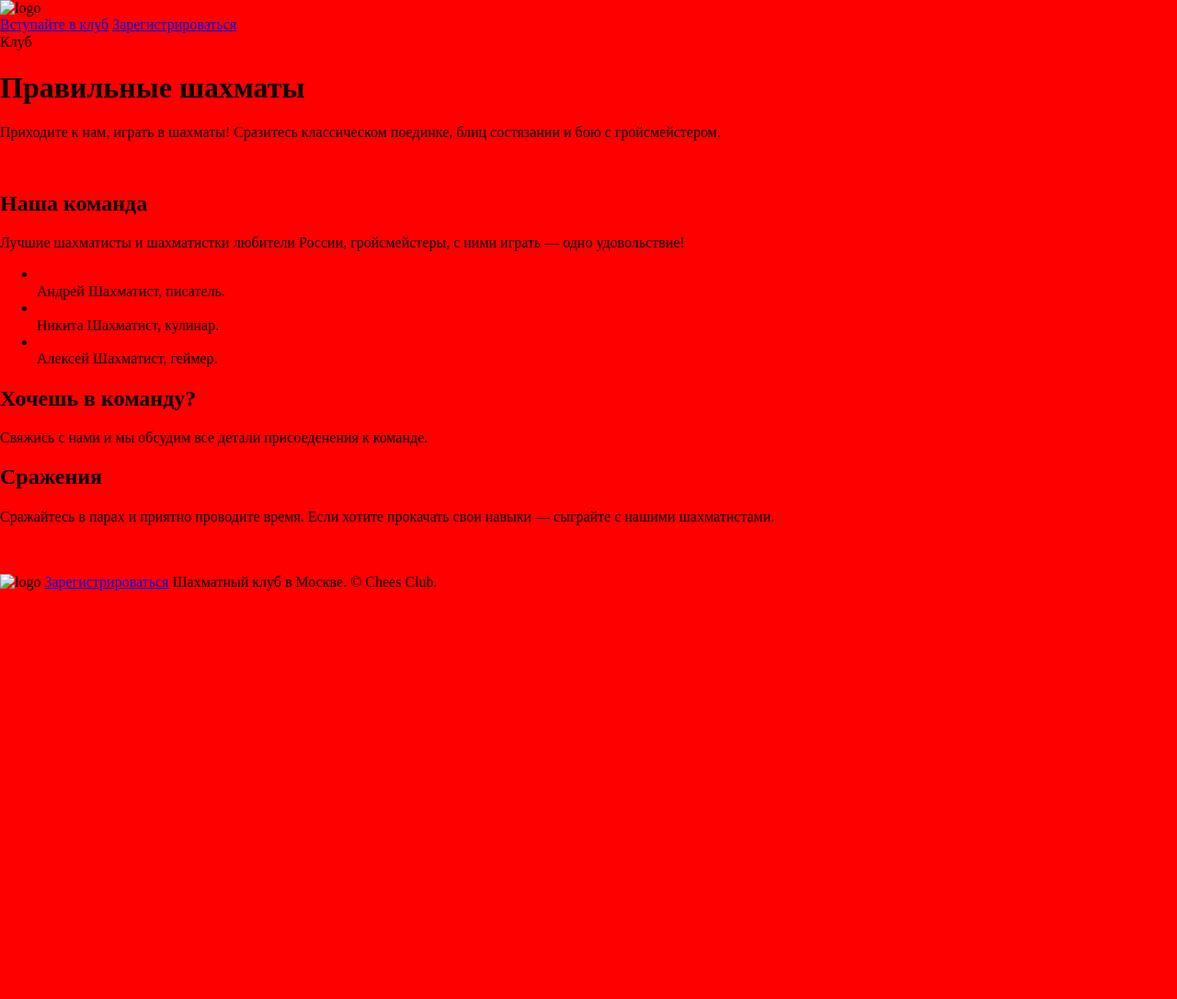
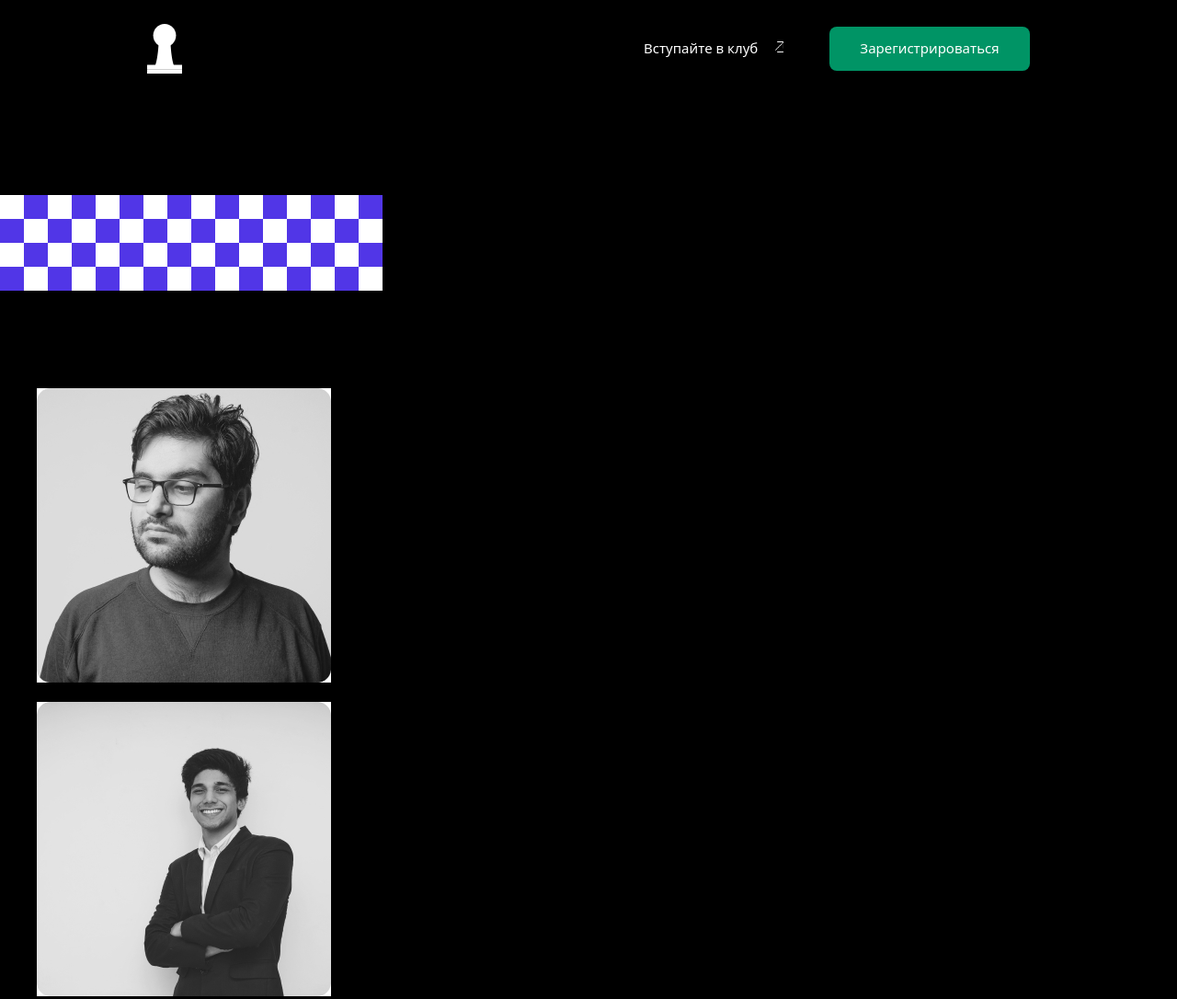
Before and after one commit to iarosch22/chessclub, a website built with webpack: page src/index.html in a window 1280 px wide. Shown: the top 1086 px of the page at 92% size. Before the commit the page ends 800 px from the top, so only its background shows below. Built offline with nearby package versions, Linux system fonts and the light colour scheme.

Commit message:
feat: add header

```diff
--- a/src/blocks/header/header.scss
+++ b/src/blocks/header/header.scss
@@ -0,0 +1,6 @@
+.header {
+    padding: 26px 160px 0 160px;
+
+    display: flex;
+    justify-content: space-between;
+}
--- a/src/blocks/logo/logo.scss
+++ b/src/blocks/logo/logo.scss
@@ -0,0 +1,4 @@
+.logo {
+    width: 38px;
+    height: 54px;
+}
--- a/src/blocks/page/page.scss
+++ b/src/blocks/page/page.scss
@@ -0,0 +1,4 @@
+.page {
+    max-width: 1440px;
+    margin: 0 auto;
+}
--- /dev/null
+++ b/src/blocks/registration/__arrow-link/registration__arrow-link.scss
@@ -0,0 +1,6 @@
+.registration__arrow-link {
+    display: block;
+    width: 10px;
+    height: 13px;
+    background-image: url(../../../images/arrow-link.svg);
+}
--- a/src/blocks/registration/__btn/registration__btn.scss
+++ b/src/blocks/registration/__btn/registration__btn.scss
@@ -0,0 +1,14 @@
+@use '../../../scss/mixins/button' as b;
+@use '../../../scss/mixins/links' as l;
+@use '../../../scss/variables' as v;
+
+.registration__btn {
+    @include l.links;
+    @include b.button;
+
+    background-color: v.$green;
+
+    display: flex;
+    justify-content: center;
+    align-items: center;
+}
--- a/src/blocks/registration/__link/registration__link.scss
+++ b/src/blocks/registration/__link/registration__link.scss
@@ -0,0 +1,9 @@
+@use '../../../scss/mixins/links' as m;
+
+.registration__link {
+    @include m.links;
+
+    display: flex;
+    justify-content: space-between;
+    width: 152px;
+}
--- a/src/blocks/registration/registration.scss
+++ b/src/blocks/registration/registration.scss
@@ -0,0 +1,10 @@
+@use '../../scss/variables' as v;
+
+.registration {
+    font-size: v.$font-size-buttons;
+
+    display: flex;
+    justify-content: space-between;
+    align-items: center;
+    gap: 50px;
+}
--- a/src/blocks/root/root.scss
+++ b/src/blocks/root/root.scss
@@ -0,0 +1,6 @@
+@use 'variables' as v;
+
+.root {
+    background-color: #000;
+    font-family: v.$main-font;
+}
--- a/src/index.html
+++ b/src/index.html
@@ -8,9 +8,9 @@
 <body class="root">
     <div class="page">
         <header class="header">
-            <img src="" alt="logo" class="logo">
+            <img src="<%=require('./images/logo.svg')%>" alt="logo" class="logo">
             <div class="registration">
-                <a href="#" class="registration__link">Вступайте в клуб</a>
+                <a href="#" class="registration__link">Вступайте в клуб<span class="registration__arrow-link"></span></a>
                 <a href="#" class="registration__btn">Зарегистрироваться</a>
             </div>
         </header>
@@ -19,28 +19,28 @@
                 <div class="promo__sticker">Клуб</div>
                 <h1 class="promo__title">Правильные шахматы</h1>
                 <p class="promo__subtitle">Приходите к нам, играть в шахматы! Сразитесь классическом поединке, блиц состязании и бою с гройсмейстером.</p>
-                <img src="" alt="" class="promo__chessboard-img">
+                <img src="./images/chessboard.jpg" alt="" class="promo__chessboard-img">
             </section>
             <section class="team">
                 <h2 class="team__title">Наша команда</h2>
                 <p class="team__subtitle">Лучшие шахматисты и шахматистки любители России, гройсмейстеры, с ними играть — одно удовольствие!</p>
                 <ul class="team-list">
                     <li class="team__item">
-                        <img src="" alt="" class="team__img">
+                        <img src="./images/team-item1.jpg" alt="" class="team__img">
                         <div class="team__text">
                             <span class="team__name">Андрей</span>
                             <span class="team__job">Шахматист, писатель.</span>
                         </div>
                     </li>
                     <li class="team__item">
-                        <img src="" alt="" class="team__img">
+                        <img src="./images/team-item2.jpg" alt="" class="team__img">
                         <div class="team__text">
                             <span class="team__name">Никита</span>
                             <span class="team__job">Шахматист, кулинар.</span>
                         </div>
                     </li>
                     <li class="team__item">
-                        <img src="" alt="" class="team__img">
+                        <img src="./images/team-item3.jpg" alt="" class="team__img">
                         <div class="team__text">
                             <span class="team__name">Алексей</span>
                             <span class="team__job">Шахматист, геймер.</span>
@@ -56,15 +56,15 @@
                 <h2 class="features__title">Сражения</h2>
                 <p class="features__subtitle">Сражайтесь в парах и приятно проводите время. Если хотите прокачать свои навыки — сыграйте с нашими шахматистами.</p>
                 <div class="features__gallery">
-                    <img src="" alt="" class="features__item">
-                    <img src="" alt="" class="features__item">
-                    <img src="" alt="" class="features__item">
+                    <img src="./images/features-item1.jpg" alt="" class="features__item">
+                    <img src="./images/features-item2.jpg" alt="" class="features__item">
+                    <img src="./images/features-item3.jpg" alt="" class="features__item">
                 </div>
-                <img src="" alt="" class="features__chessboard-img">
+                <img src="./images/chessboard-features.jpg" alt="" class="features__chessboard-img">
             </section>
         </main>
         <footer class="footer">
-            <img src="" alt="logo" class="logo">
+            <img src="<%=require('./images/logo.svg')%>" alt="logo" class="logo">
             <a href="#" class="registration__btn">Зарегистрироваться</a>
             <span class="footer__info">Шахматный клуб в Москве.</span>
             <span class="footer__copyright">© Chees Club.</span>
--- a/src/scss/_variables.scss
+++ b/src/scss/_variables.scss
@@ -0,0 +1,11 @@
+$purple: #5036E6;
+
+$green: #009465;
+
+$font-size-title-desktop: 70px;
+
+$font-size-default-desktop: 20px;
+
+$font-size-buttons: 15px;
+
+$main-font: 'Noto Sans', 'Arial', sans-serif;
--- /dev/null
+++ b/src/scss/mixins/_button.scss
@@ -0,0 +1,7 @@
+@mixin button {
+    box-sizing: border-box;
+    width: 218px;
+    height: 48px;
+    border: none;
+    border-radius: 8px;
+}
--- /dev/null
+++ b/src/scss/mixins/_links.scss
@@ -0,0 +1,4 @@
+@mixin links {
+    text-decoration: none;
+    color: #fff;
+}
--- a/src/scss/styles.scss
+++ b/src/scss/styles.scss
@@ -1,5 +1,13 @@
-@use "../vendor/normalize.css";
+@use '../vendor/normalize.css';
 
-body {
-    background-color: red;
-}
+@use '../blocks/root/root.scss';
+
+@use '../blocks/page/page.scss';
+
+@use '../blocks/logo/logo.scss';
+
+@use '../blocks/header/header.scss';
+@use '../blocks/registration/registration.scss';
+@use '../blocks/registration/__btn/registration__btn.scss';
+@use '../blocks/registration/__link/registration__link.scss';
+@use '../blocks/registration/__arrow-link/registration__arrow-link.scss';
```
Also changed, not shown: src/images/arrow-link.svg (added), src/scss/mixins/_font-default.scss (added), src/scss/mixins/_font-title.scss (added), 1 other file.
